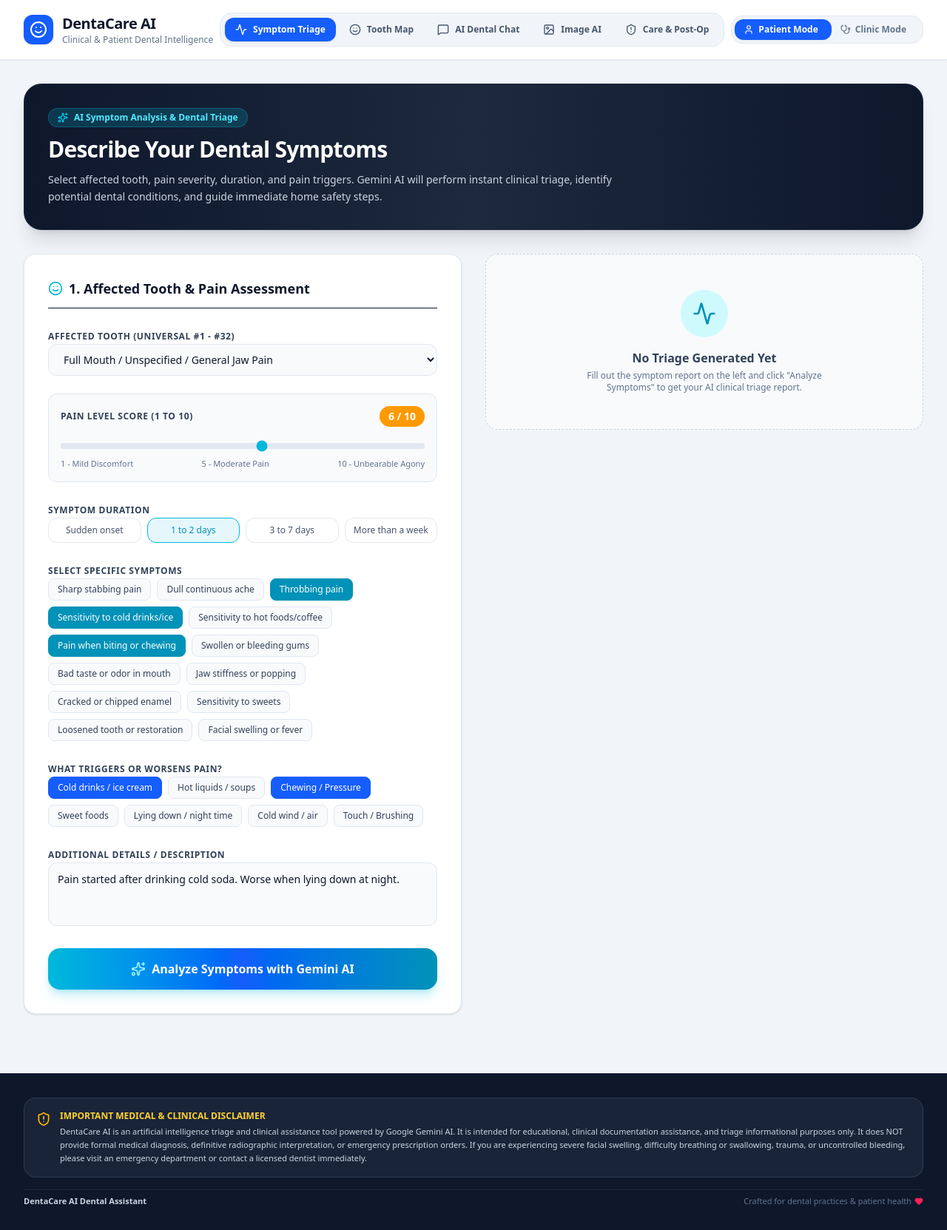
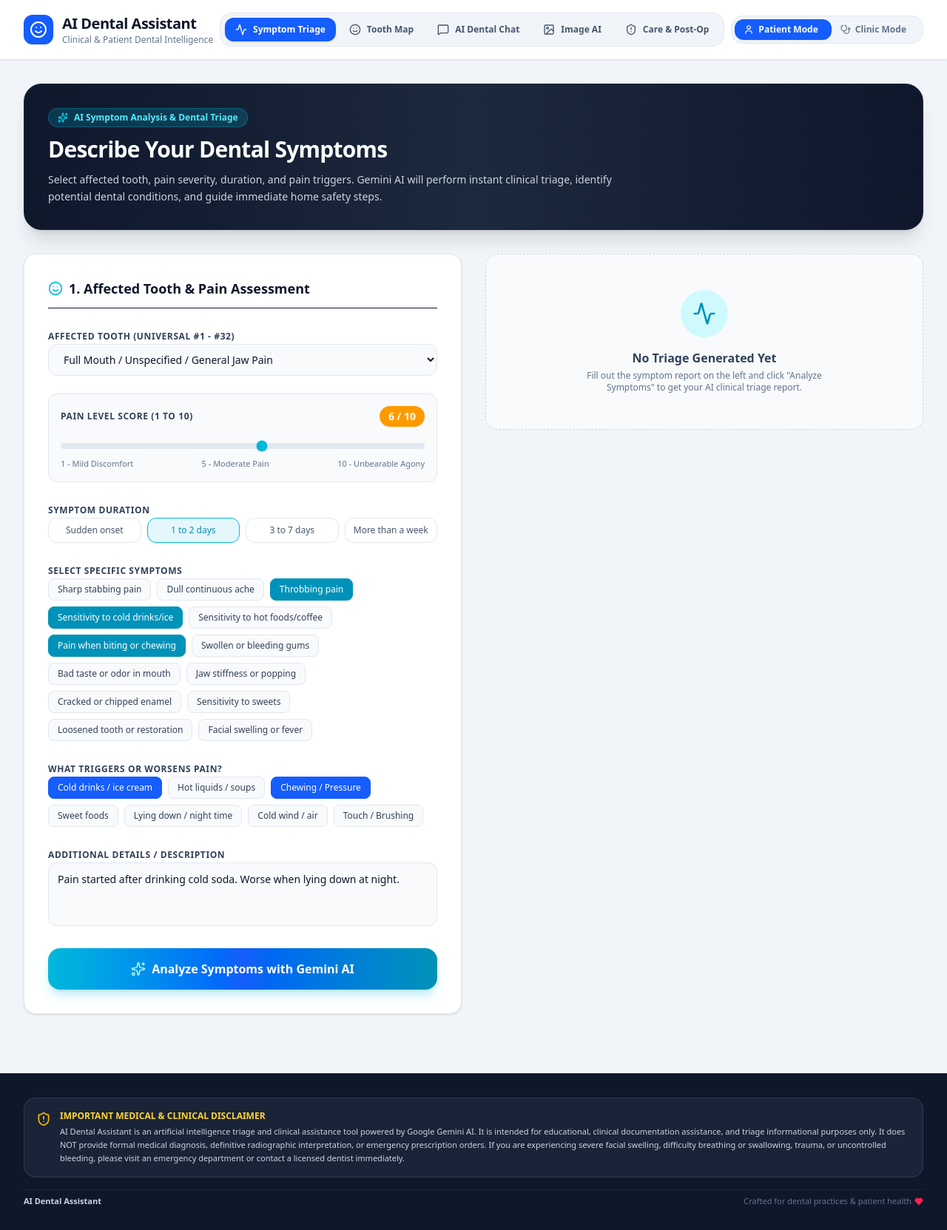
Before and after one commit to MukunziRalf/Ralf-mukunzi, a React (Vite) app: page / in a window 1280 px wide. Shown: the whole page at 74% size. Built offline with nearby package versions, Linux system fonts and the light colour scheme.

Commit message:
Update app name to AI Dental Assistant

```diff
--- a/index.html
+++ b/index.html
@@ -3,7 +3,7 @@
   <head>
     <meta charset="UTF-8" />
     <meta name="viewport" content="width=device-width, initial-scale=1.0" />
-    <title>DentaCare AI Assistant</title>
+    <title>AI Dental Assistant</title>
     <link rel="icon" href="/assets/favicon.svg" type="image/svg+xml">
     <link rel="apple-touch-icon" href="/assets/favicon.svg">
   </head>
--- a/src/App.tsx
+++ b/src/App.tsx
@@ -68,14 +68,14 @@ export default function App() {
             <div className="space-y-1">
               <span className="font-bold text-amber-300 text-xs block">IMPORTANT MEDICAL & CLINICAL DISCLAIMER</span>
               <p className="text-[11px] text-slate-300 leading-relaxed">
-                DentaCare AI is an artificial intelligence triage and clinical assistance tool powered by Google Gemini AI. It is intended for educational, clinical documentation assistance, and triage informational purposes only. It does NOT provide formal medical diagnosis, definitive radiographic interpretation, or emergency prescription orders. If you are experiencing severe facial swelling, difficulty breathing or swallowing, trauma, or uncontrolled bleeding, please visit an emergency department or contact a licensed dentist immediately.
+                AI Dental Assistant is an artificial intelligence triage and clinical assistance tool powered by Google Gemini AI. It is intended for educational, clinical documentation assistance, and triage informational purposes only. It does NOT provide formal medical diagnosis, definitive radiographic interpretation, or emergency prescription orders. If you are experiencing severe facial swelling, difficulty breathing or swallowing, trauma, or uncontrolled bleeding, please visit an emergency department or contact a licensed dentist immediately.
               </p>
             </div>
           </div>
 
           <div className="flex flex-col sm:flex-row items-center justify-between gap-2 pt-2 border-t border-slate-800 text-[11px] text-slate-500">
             <div className="flex items-center space-x-2">
-              <span className="font-bold text-slate-300">DentaCare AI Dental Assistant</span>
+              <span className="font-bold text-slate-300">AI Dental Assistant</span>
             </div>
 
             <p className="flex items-center space-x-1">
--- a/src/components/Header.tsx
+++ b/src/components/Header.tsx
@@ -20,7 +20,7 @@ export const Header: React.FC<HeaderProps> = ({ userRole, setUserRole, activeTab
             </div>
             <div>
               <div className="flex items-center space-x-2">
-                <span className="font-extrabold text-xl tracking-tight text-slate-900 dark:text-white">DentaCare AI</span>
+                <span className="font-extrabold text-xl tracking-tight text-slate-900 dark:text-white">AI Dental Assistant</span>
               </div>
               <p className="text-xs text-slate-500 dark:text-slate-400 font-medium">Clinical & Patient Dental Intelligence</p>
             </div>
```
